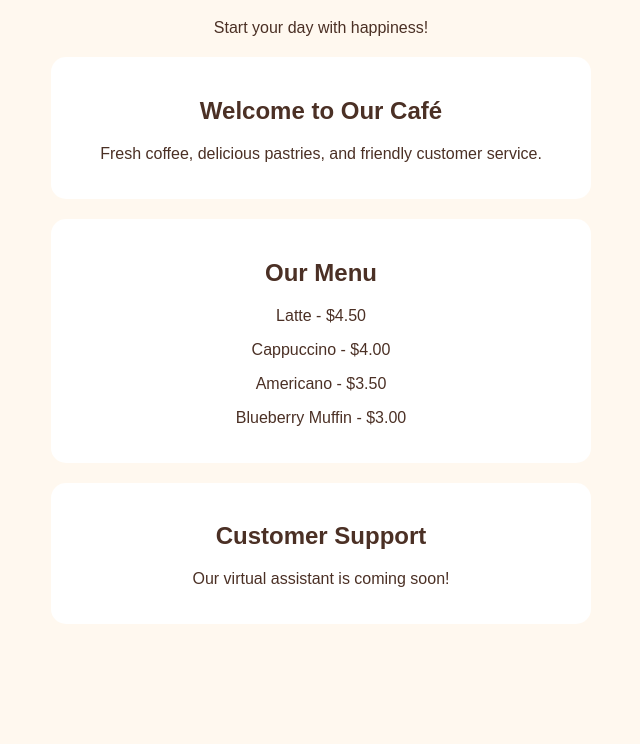
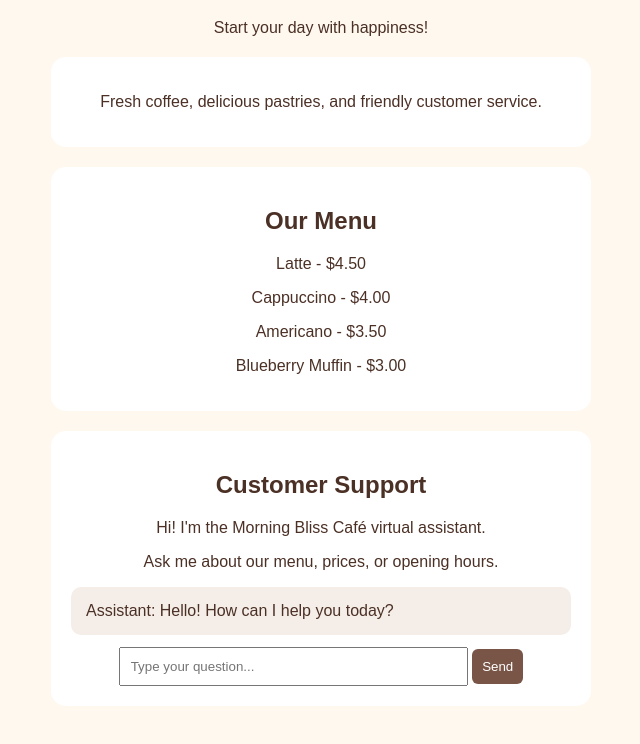
Before and after one commit to tsevelee1929/HS, a plain HTML site: page index.html in a window 1280 px wide. Shown: the part 100-844 px from the top of the page, without its empty margins (319-959 px from the left). Before the commit the page ends 800 px from the top, so only its background shows below. Drawn offline with Linux system fonts and the light colour scheme.

Commit message:
Add customer service chatbot

```diff
--- a/index.html
+++ b/index.html
@@ -27,7 +27,7 @@
   <p>Start your day with happiness!</p>
 
   <div class="card">
-    <h2>Welcome to Our Café</h2>
+
     <p>Fresh coffee, delicious pastries,
     and friendly customer service.</p>
   </div>
@@ -42,7 +42,56 @@
 
   <div class="card">
     <h2>Customer Support</h2>
-    <p>Our virtual assistant is coming soon!</p>
+    <p>Hi! I'm the Morning Bliss Café virtual assistant.</p>
+<p>Ask me about our menu, prices, or opening hours.</p>
+
+<div id="chat" aria-live="polite" style="background:#f5eee8;padding:15px;border-radius:10px;text-align:left;margin:12px 0;">
+  Assistant: Hello! How can I help you today?
+</div>
+
+<input id="question" type="text" placeholder="Type your question..." aria-label="Your question" style="padding:10px;width:65%;">
+
+<button onclick="reply()" style="padding:10px;background:#795548;color:white;border:0;border-radius:6px;">
+Send
+</button>
+
+<script>
+function reply() {
+  const input = document.getElementById("question");
+  const question = input.value.trim();
+  if (!question) return;
+
+  const q = question.toLowerCase();
+  let answer = "";
+
+  if (q.includes("latte")) {
+    answer = "Our latte costs $4.50.";
+  } else if (q.includes("cappuccino")) {
+    answer = "Our cappuccino costs $4.00.";
+  } else if (q.includes("americano")) {
+    answer = "Our Americano costs $3.50.";
+  } else if (q.includes("muffin")) {
+    answer = "Our blueberry muffin costs $3.00.";
+  } else if (q.includes("menu") || q.includes("price")) {
+    answer = "We offer latte ($4.50), cappuccino ($4.00), Americano ($3.50), and blueberry muffin ($3.00).";
+  } else if (q.includes("hour") || q.includes("open")) {
+    answer = "I'm sorry, our opening hours have not been confirmed yet.";
+  } else if (q.includes("human") || q.includes("staff")) {
+    answer = "I can only provide basic information. Please contact our café staff directly for additional help.";
+  } else {
+    answer = "I'm sorry, I don't have that information. Please contact our café staff for help.";
+  }
+
+  const chat = document.getElementById("chat");
+  const userLine = document.createElement("p");
+  userLine.textContent = "You: " + question;
+  const botLine = document.createElement("p");
+  botLine.textContent = "Assistant: " + answer;
+  chat.append(userLine, botLine);
+  input.value = "";
+}
+</script>
+
   </div>
 </body>
 </html>
```
